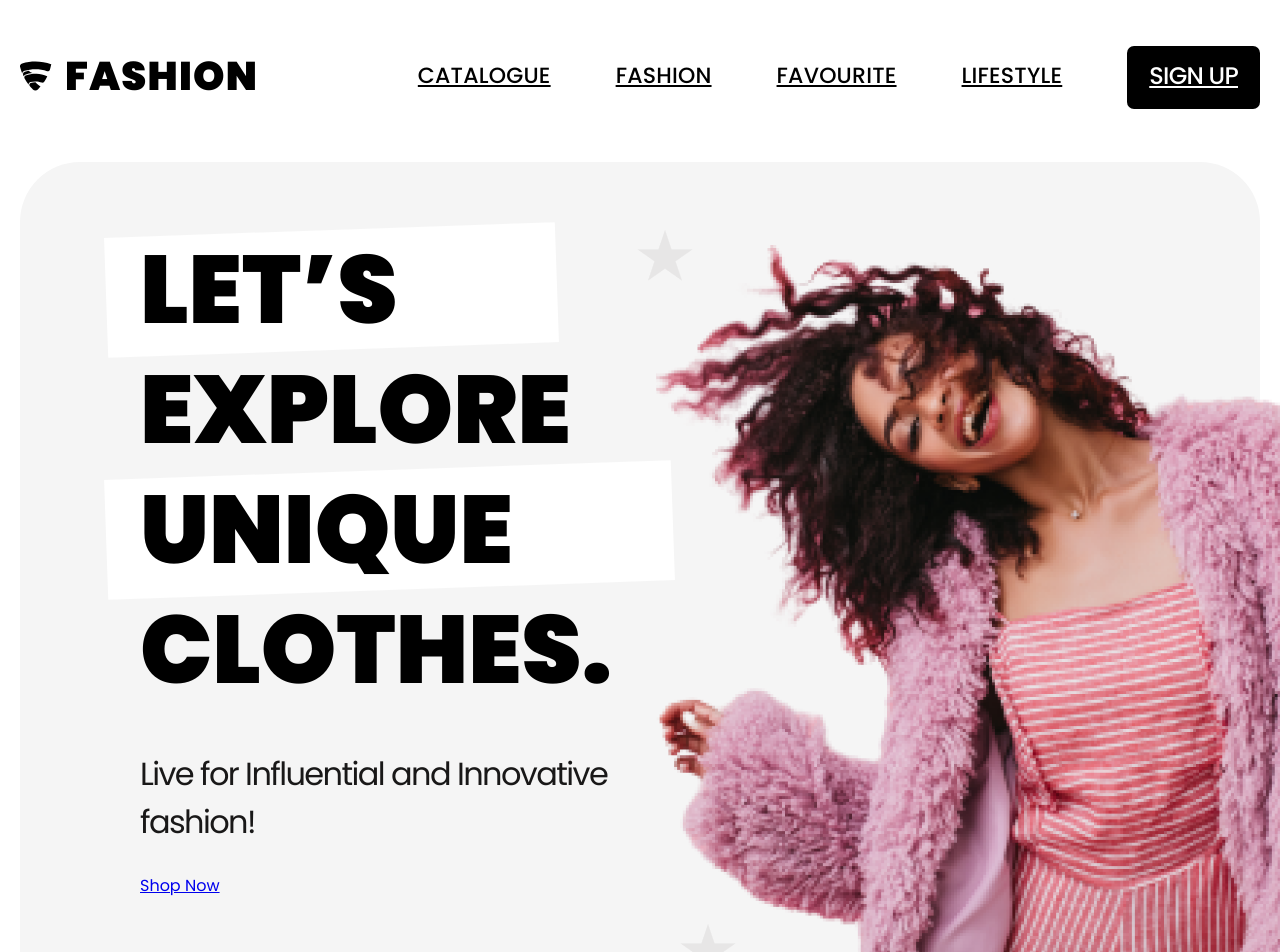
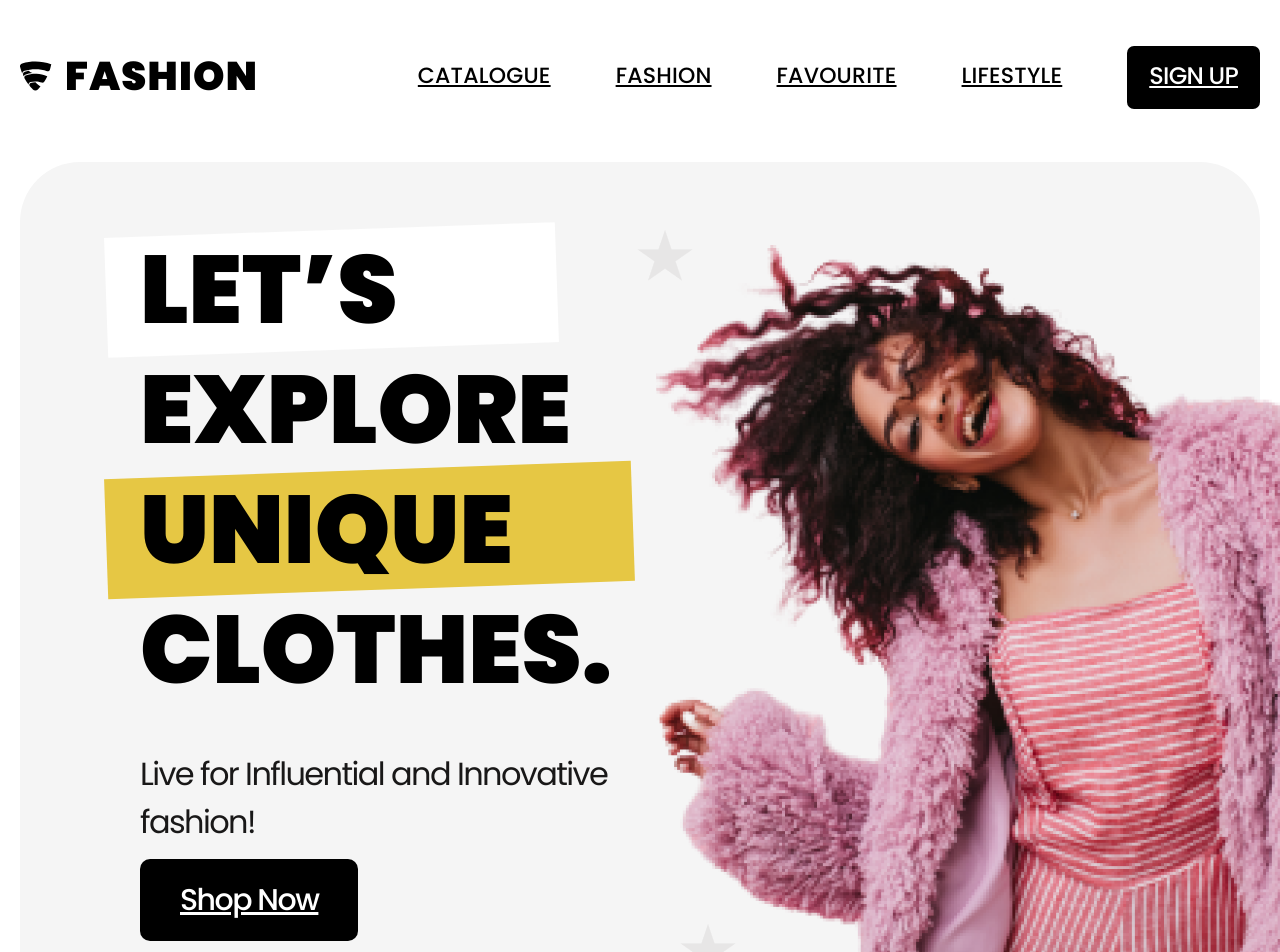
Before and after one commit to EnoTPoligloT0/Fashion, a React (Vite) app in the folder front/: page / in a window 1280 px wide. Shown: the top 952 px of the page. Built offline with nearby package versions, Linux system fonts and the light colour scheme.

Commit message:
Button fix

```diff
--- a/front/src/components/promo/Promo.jsx
+++ b/front/src/components/promo/Promo.jsx
@@ -13,7 +13,7 @@ function Promo() {
                         </span>
                         EXPLORE
 
-                        <span className={`${"highlight"} ${"highlight_yellow"}`}>
+                        <span className={`${"highlight"} ${"highlightYellow"}`}>
                             <span>UNIQUE</span>
                         </span>
 
@@ -25,7 +25,7 @@ function Promo() {
                     </div>
 
                     <div className={styles.promoBtnWrapper}>
-                        <a href="#!" className={styles.promo_btn}>
+                        <a href="#!" className={styles.promoBtn}>
                             Shop Now
                         </a>
                     </div>
```
